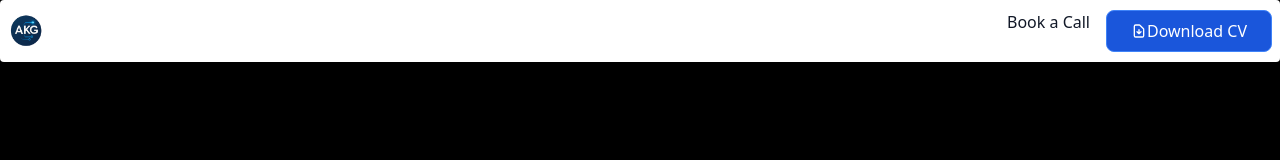
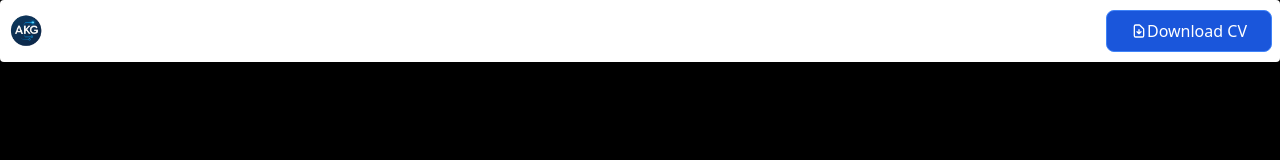
Before and after one commit to avnkrlo/react_portfolio, a React (Vite) app: page /react_portfolio/project in a window 1280 px wide. Shown: the top 160 px of the page. Built offline with nearby package versions, Linux system fonts and the light colour scheme.

Commit message:
booking btn update

```diff
--- a/src/components/NavbarComponent.tsx
+++ b/src/components/NavbarComponent.tsx
@@ -7,11 +7,11 @@ export default function NavbarComponent() {
   return (
     <Navbar fluid rounded className="sticky top-0 z-50 bg-white dark:bg-gray-900">
       <NavbarBrand href="/react_portfolio/">
-        <img src={logo} className="mr-3 h-6 sm:h-9" alt="AKG Logo" />
+        <img src={logo} className="mr-3 h-6 sm:h-9" alt="AKG Logo"/>
       </NavbarBrand>
 
       <div className="flex md:order-2">
-          <Link to="/react_portfolio/booking" className="items-center px-3 py-2 text-md text-center text-gray-900 md:hover:text-blue-700 md:p-0 md:dark:hover:text-blue-500 dark:text-white dark:hover:text-white sm:ms-4"
+          <Link to="/react_portfolio/booking" className="items-center px-1.5 py-2 text-md text-center text-white sm:ms-4"
               >Book a Call
           </Link>
 
```
